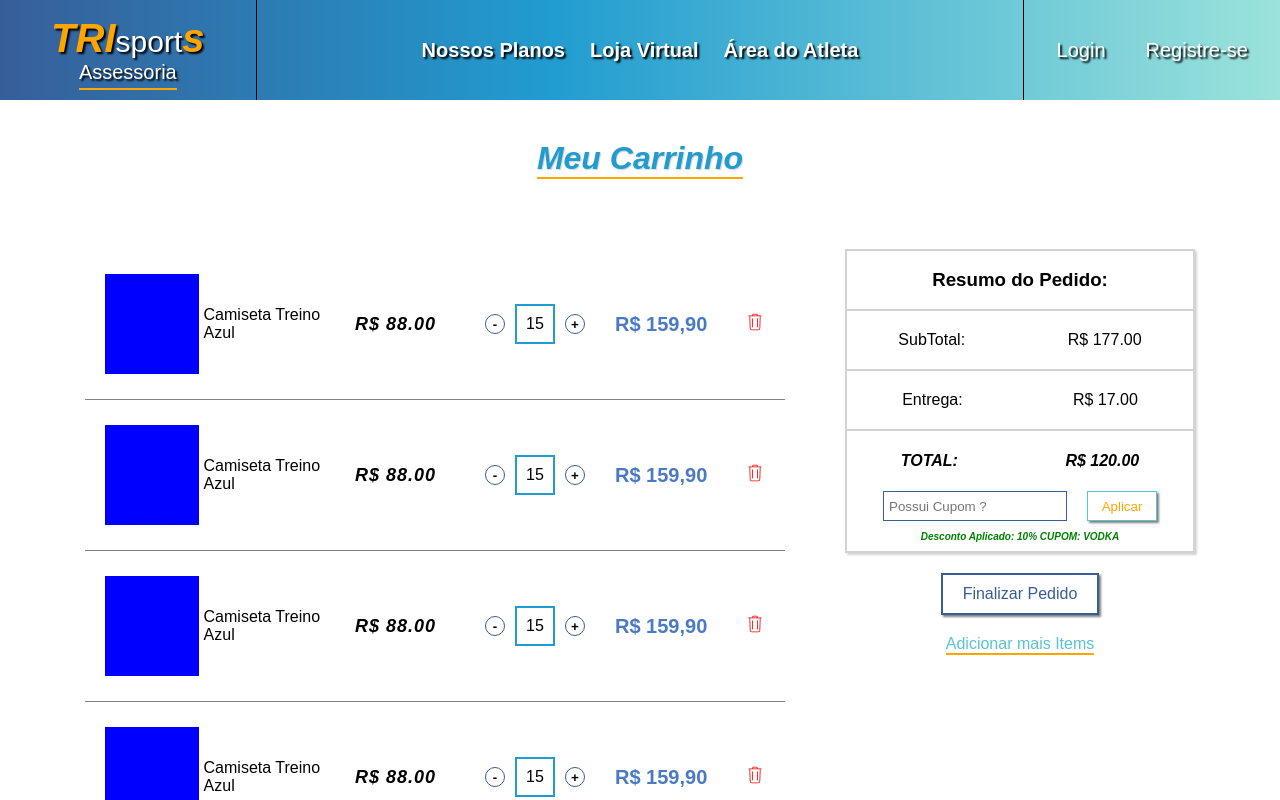
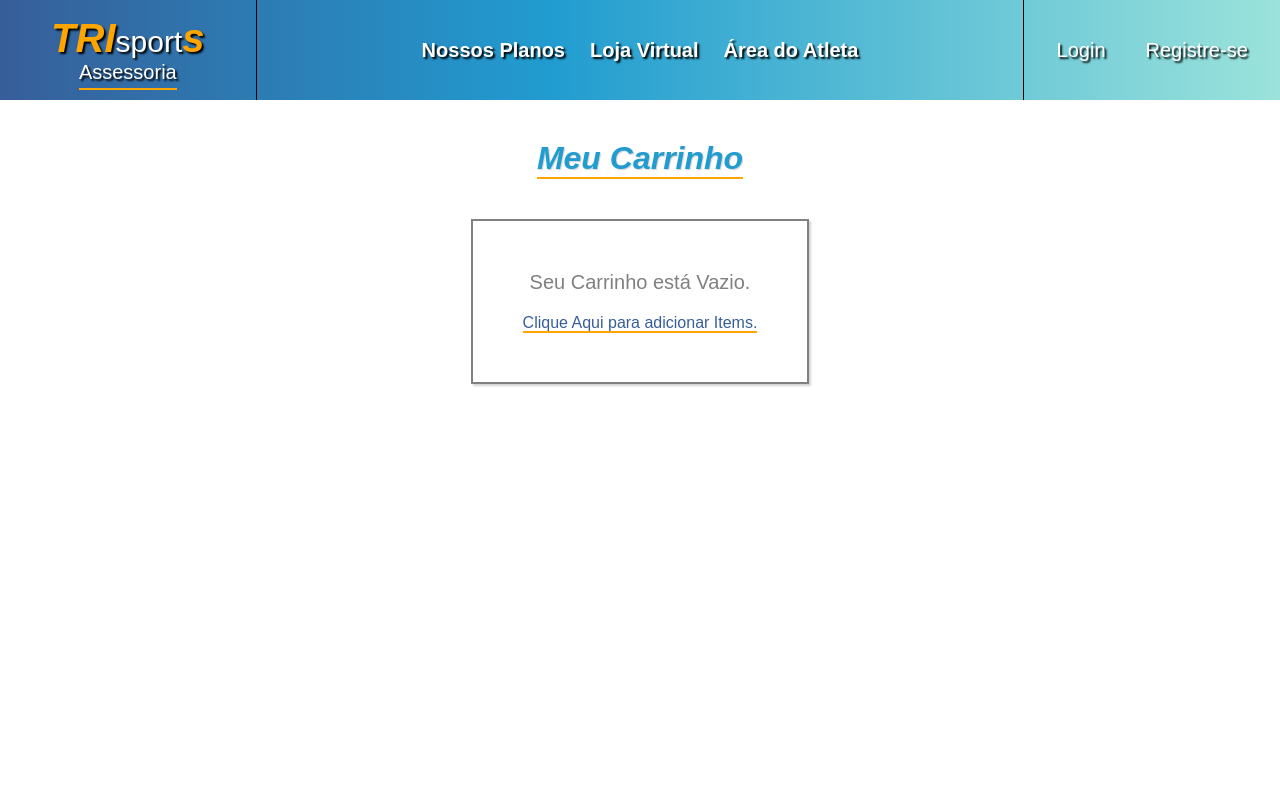
Before and after one commit to Guittsgui/AssessoriaEsportiva-FRONT, a Next.js app: page /MyCart in a window 1280 px wide. Shown: the top 800 px of the page. Built offline with nearby package versions, Linux system fonts and the light colour scheme.

Commit message:
FEAT: Implementar dinamica na tela de Meu carrinho, se adaptando ao MOCK

```diff
--- a/src/app/(pages)/(public)/MyCart/page.tsx
+++ b/src/app/(pages)/(public)/MyCart/page.tsx
@@ -2,30 +2,29 @@
 import ProductCart from '@/app/components/Ecommerce/ProductCart'
 import * as s from './style'
 
-import React from 'react'
+import React, { useContext } from 'react'
 import Link from 'next/link'
+import { ShoppingCartContext } from '@/app/contexts/ShoopingCart.tsx/ShoppinmgCartProvider'
+
 
 function MyCart() {
+
+  const {shoppingCartList} = useContext(ShoppingCartContext)
+
   return (
+
+
     <s.Container>
         <s.Title>
           <h1> Meu Carrinho </h1>
         </s.Title>
 
+        {shoppingCartList && shoppingCartList.length > 0 &&
                <s.MainContainer>
                <s.ProductsResume>
-            <ProductCart/>
-            <ProductCart/>
-            <ProductCart/>
-            <ProductCart/>
-            <ProductCart/>
-            <ProductCart/>
-            <ProductCart/>
-            <ProductCart/>
-            <ProductCart/>
-            <ProductCart/>
-            <ProductCart/>
-            <ProductCart/>
+                  {shoppingCartList.map((item ,index) => (
+                    <ProductCart key={index} itemLine={item}/>
+                  ))}
                </s.ProductsResume>
 
 
@@ -62,6 +61,15 @@ function MyCart() {
                  </s.Buttons>
                </s.OrderResume>
              </s.MainContainer>
+        }
+
+        {shoppingCartList && shoppingCartList.length == 0 &&
+          <s.EmptyCart>
+            <p> Seu Carrinho está Vazio.</p>
+            <Link href="/VirtualStore"> Clique Aqui para adicionar Items.</Link>
+          </s.EmptyCart>
+
+        }
 
 
 
--- a/src/app/(pages)/(public)/MyCart/style.ts
+++ b/src/app/(pages)/(public)/MyCart/style.ts
@@ -140,3 +140,22 @@ export const Buttons = styled.div`
         }
     }
 `
+
+export const EmptyCart = styled.div`
+
+    border: 2px solid gray;
+    padding: 50px;
+    text-align: center;
+    color: gray;
+    box-shadow: 2px 2px 2px lightgray;
+    p{
+        font-size: 20px;
+        margin-bottom: 20px;
+    }
+
+    a{
+        color: ${({theme}) => theme.main};
+        border-bottom: 2px solid ${({theme}) => theme.hightlight};
+    }
+
+`
--- a/src/app/(pages)/(public)/SingleProduct/[id]/page.tsx
+++ b/src/app/(pages)/(public)/SingleProduct/[id]/page.tsx
@@ -24,7 +24,9 @@ function SingleProduct({params}: Props) {
   },[])
 
   function handleAddProduct(){
-    handleAddProductToTheCart(5)
+    if(product?.id){
+      handleAddProductToTheCart(product?.id)
+    }
   }
 
   return (
--- a/src/app/components/Ecommerce/Header/index.tsx
+++ b/src/app/components/Ecommerce/Header/index.tsx
@@ -2,6 +2,7 @@ import * as s from './style'
 import { BiCartDownload } from "react-icons/bi";
 import React, { useContext } from 'react'
 import { ShoppingCartContext } from '@/app/contexts/ShoopingCart.tsx/ShoppinmgCartProvider';
+import Link from 'next/link';
 
 function Header() {
 
@@ -11,6 +12,7 @@ function Header() {
     <s.Header>
         <div>
           <p>Loja Virtual</p>
+          <Link href="/MyCart">TESTE</Link>
         </div>
         <div className='counterContainer'>
           <BiCartDownload size={40}/>
--- a/src/app/components/Ecommerce/ProductCart/index.tsx
+++ b/src/app/components/Ecommerce/ProductCart/index.tsx
@@ -1,32 +1,52 @@
 import * as s from './style'
 import { CiTrash } from "react-icons/ci";
+import React, { useContext, useEffect, useState } from 'react'
+import { productList } from '@/app/utils/Mocks/mockProducts';
+import { IProduct } from '@/app/types/IProduct';
+import { ShoppingCartContext } from '@/app/contexts/ShoopingCart.tsx/ShoppinmgCartProvider';
+
+interface Props{
+    itemLine: {
+        productID: number,
+        amount: number,
+        size?: string,
+    }
+}
 
 
-import React from 'react'
+function ProductCart({itemLine}: Props) {
 
-function ProductCart() {
+    const { shoppingCartList,handleRemoveProductToTheCart} = useContext(ShoppingCartContext)
 
     function handleRemoveItem(){
-        alert('Apagou !')
+        if(product?.id){
+            handleRemoveProductToTheCart(product.id)
+        }
+
     }
 
+    useEffect(()=>{
+        setProduct(productList.find((item) => item.id === itemLine.productID));
+    },[shoppingCartList])
+
+    const [product, setProduct] = useState<IProduct | null>();
   return (
     <s.Container>
-        <s.ProductImageAndName>
+        <s.ProductImageAndName urlImage={product?.urlImage}>
             <div className="image">
 
             </div>
             <div className="title">
-                <p>Camiseta Treino Azul</p>
+                <p>{product?.name} + id: {product?.id}</p>
             </div>
         </s.ProductImageAndName>
         <s.ProductSinglePriece>
-            <p> R$ 88.00 </p>
+            <p> R$ {product?.priece.toFixed(2)}</p>
         </s.ProductSinglePriece>
         <s.ProductQuantity>
             <button> - </button>
                 <div className="border">
-                    <p> 15 </p>
+                    <p> {itemLine.amount}</p>
                 </div>
             <button> + </button>
         </s.ProductQuantity>
--- a/src/app/components/Ecommerce/ProductCart/style.ts
+++ b/src/app/components/Ecommerce/ProductCart/style.ts
@@ -1,4 +1,8 @@
 import styled from "styled-components";
+
+type props = {
+    urlImage : string | undefined | null;
+}
 
 export const Container = styled.div`
     display: flex;
@@ -14,7 +18,7 @@ export const Container = styled.div`
 
 `
 
-export const ProductImageAndName = styled.div`
+export const ProductImageAndName = styled.div<props>`
     flex: 2;
     display: flex;
     align-items: center;
@@ -24,7 +28,11 @@ export const ProductImageAndName = styled.div`
     .image{
         height: 100px;
         width: 100px;
-        background-color: blue;
+        border: 1px solid gray;
+        background-image: url(${(props) => props.urlImage});
+        background-size: cover;
+        background-position: center;
+
     }
     .title{
 
--- a/src/app/contexts/ShoopingCart.tsx/ShoppinmgCartProvider.tsx
+++ b/src/app/contexts/ShoopingCart.tsx/ShoppinmgCartProvider.tsx
@@ -5,6 +5,7 @@ import { createContext, useState } from "react";
 type ShoppingCartContext = {
     shoppingCartList: IShoppingCartItem[] | null;
     handleAddProductToTheCart: (productID: number) => void
+    handleRemoveProductToTheCart: (productID: number) => void
 }
 
 export const ShoppingCartContext = createContext<ShoppingCartContext>(null!);
@@ -17,7 +18,7 @@ export const ShoppingCardProvider = ({children} : {children: JSX.Element}) => {
 
     const [shoppingCartList, setShoppingCartList] = useState<IShoppingCartItem[]>([])
 
-    function handleAddProductToTheCart(product:number){
+    function handleAddProductToTheCart(product:number ){
         const newItem: IShoppingCartItem = {
             productID: product,
             amount: 1
@@ -28,8 +29,12 @@ export const ShoppingCardProvider = ({children} : {children: JSX.Element}) => {
         setShoppingCartList([...shoppingCartList, newItem])
     }
 
+    function handleRemoveProductToTheCart(productID: number){
+        setShoppingCartList(shoppingCartList.filter(item => item.productID !== productID))
+    }
+
     return(
-        <ShoppingCartContext.Provider value={{shoppingCartList, handleAddProductToTheCart} }>
+        <ShoppingCartContext.Provider value={{shoppingCartList, handleAddProductToTheCart, handleRemoveProductToTheCart} }>
             {children}
         </ShoppingCartContext.Provider>
     )
```
Lines whose indentation alone changed are shown as unchanged.
